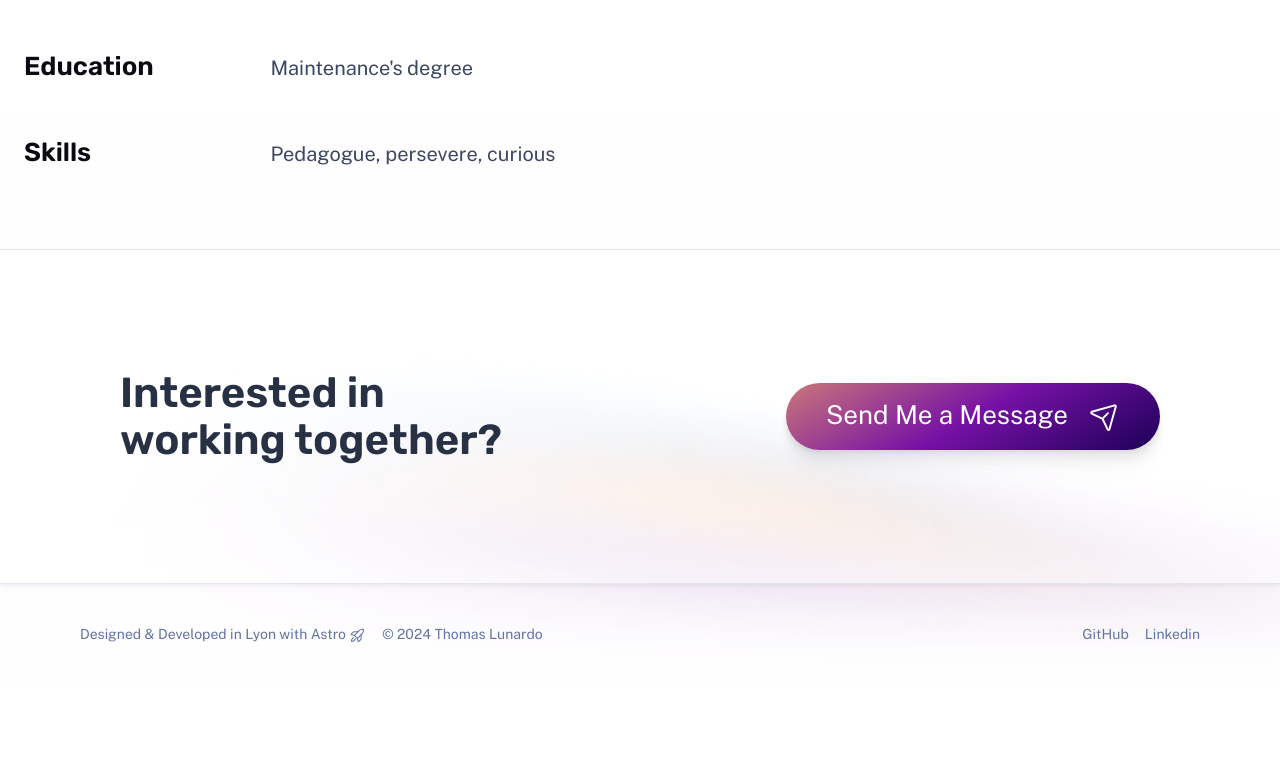
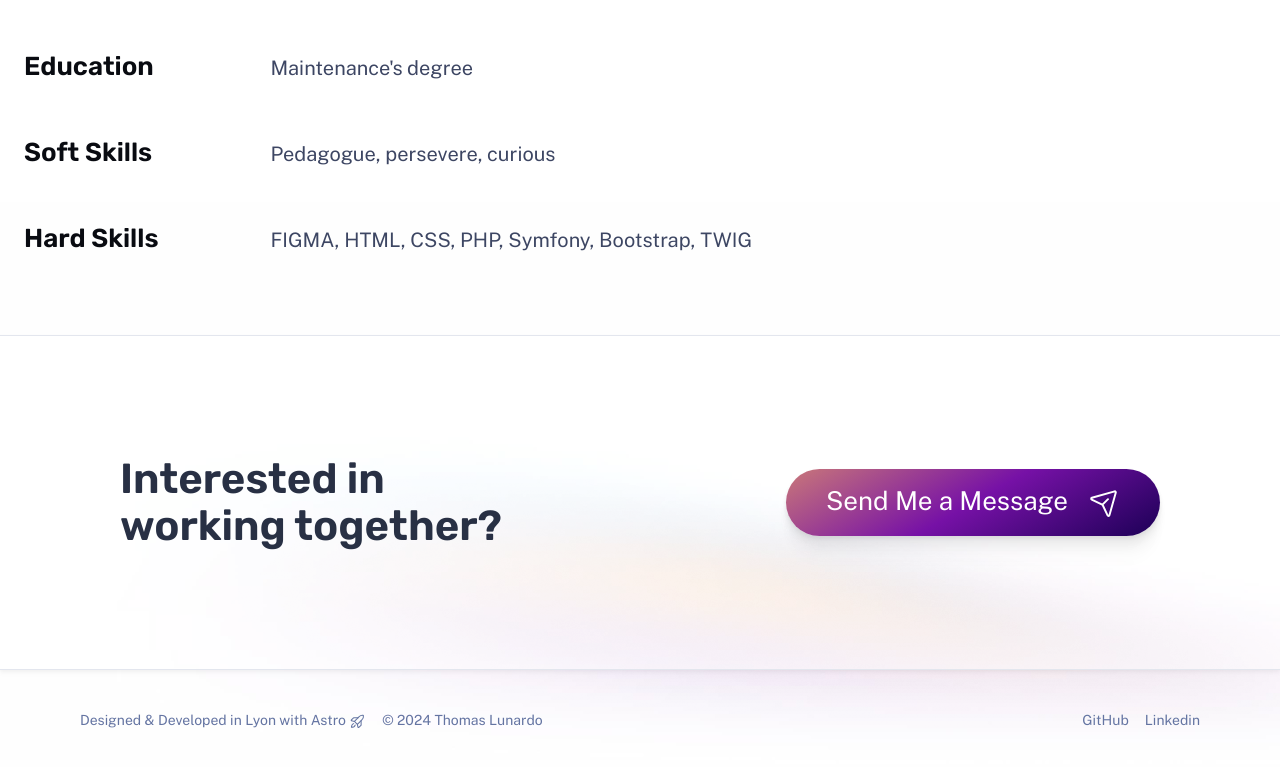
Before and after one commit to Thomas-Lunardo/portefolio-astro, an Astro site: page /about in a window 1280 px wide. Shown: the part 1153-1920 px from the top of the page. Before the commit the page ends 1838 px from the top, so only its background shows below. Built offline with nearby package versions, Linux system fonts and the light colour scheme; Astro itself is replaced by a stand-in of ours.

Commit message:
added soft and hard skills into about page

```diff
--- a/src/pages/about.astro
+++ b/src/pages/about.astro
@@ -5,10 +5,7 @@ import ContactCTA from "../components/ContactCTA.astro";
 import Hero from "../components/Hero.astro";
 ---
 
-<BaseLayout
-  title="About | Thomas Lunardo"
-  description="About Thomas Lunardo"
->
+<BaseLayout title="About | Thomas Lunardo" description="About Thomas Lunardo">
   <div class="stack gap-20">
     <main class="wrapper about">
       <Hero
@@ -45,9 +42,15 @@ import Hero from "../components/Hero.astro";
         </div>
       </section>
       <section>
-        <h2 class="section-title">Skills</h2>
+        <h2 class="section-title">Soft Skills</h2>
         <div class="content">
           <p>Pedagogue, persevere, curious</p>
+        </div>
+      </section>
+      <section>
+        <h2 class="section-title">Hard Skills</h2>
+        <div class="content">
+          <p>FIGMA, HTML, CSS, PHP, Symfony, Bootstrap, TWIG</p>
         </div>
       </section>
     </main>
```
